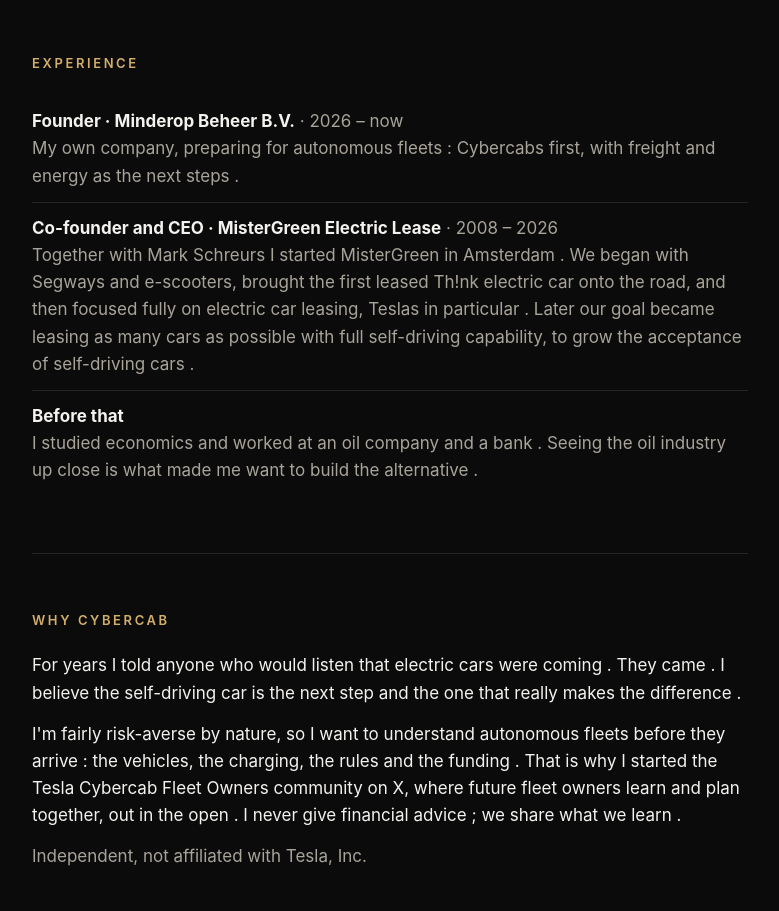
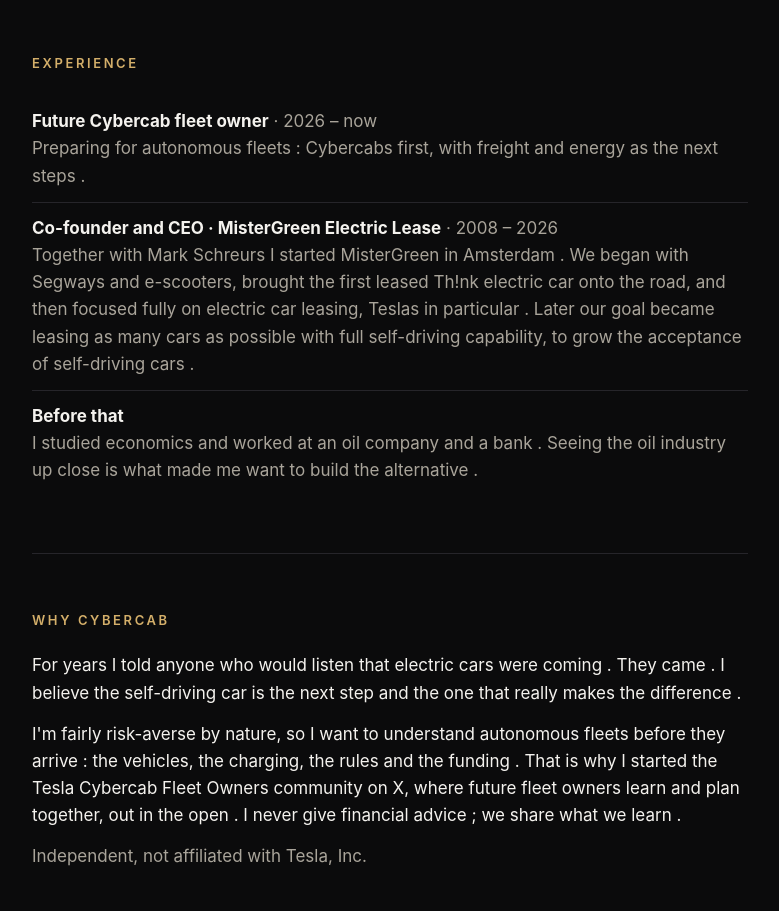
Before and after one commit to minderopflorian-oss/florianminderop-site, a plain HTML site: page index.html in a window 1280 px wide. Shown: the part 962-1873 px from the top of the page, without its empty margins (250-1029 px from the left). Drawn offline with Linux system fonts and the light colour scheme.

Commit message:
Remove company name from Experience

```diff
--- a/index.html
+++ b/index.html
@@ -28,7 +28,7 @@
 <section>
   <h2>Experience</h2>
   <ul class="plain">
-    <li><b>Founder · Minderop Beheer B.V.</b> <span class="muted">· 2026 – now</span><br><span class="muted">My own company, preparing for autonomous fleets : Cybercabs first, with freight and energy as the next steps .</span></li>
+    <li><b>Future Cybercab fleet owner</b> <span class="muted">· 2026 – now</span><br><span class="muted">Preparing for autonomous fleets : Cybercabs first, with freight and energy as the next steps .</span></li>
     <li><b>Co-founder and CEO · MisterGreen Electric Lease</b> <span class="muted">· 2008 – 2026</span><br><span class="muted">Together with Mark Schreurs I started MisterGreen in Amsterdam . We began with Segways and e-scooters, brought the first leased Th!nk electric car onto the road, and then focused fully on electric car leasing, Teslas in particular . Later our goal became leasing as many cars as possible with full self-driving capability, to grow the acceptance of self-driving cars .</span></li>
     <li><b>Before that</b><br><span class="muted">I studied economics and worked at an oil company and a bank . Seeing the oil industry up close is what made me want to build the alternative .</span></li>
   </ul>
```
